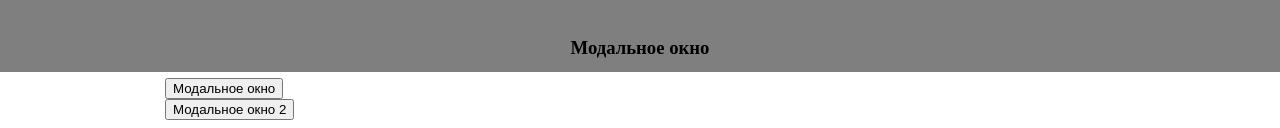
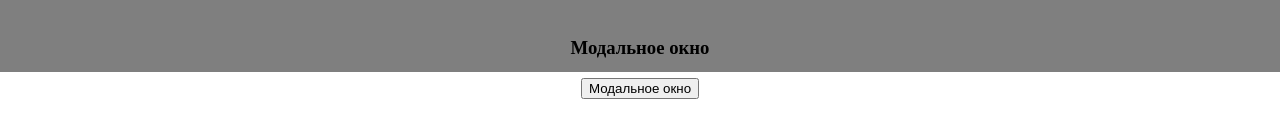
Before and after one commit to Rukovich/module-library, a website built with Vite: page index.html in a window 1280 px wide. Shown: the part 728-856 px from the top of the page. After the commit the page ends 835 px from the top, so only its background shows below. Built offline with nearby package versions, Linux system fonts and the light colour scheme.

Commit message:
modal fix

```diff
--- a/index.html
+++ b/index.html
@@ -43,13 +43,7 @@
   <section modal>
     <div class="container">
       <h3 class="title">Модальное окно</h3>
-      <div>
-        <button class="btn" data-modal>Модальное окно</button>
-      </div>
-      <div>
-        <button class="btn" data-modal>Модальное окно 2</button>
-      </div>
-
+      <button class="modal_btn" data-modal>Модальное окно</button>
       <div class="modal">
         <div class="modal__dialog">
           <div class="modal__content">
--- a/style.css
+++ b/style.css
@@ -129,7 +129,11 @@
   margin-inline: auto;
 }
 
-/* Классы для табов  */
 .active_modal {
   display: block;
 }
+
+.modal_btn {
+  display: block;
+  margin-inline: auto;
+}
```
